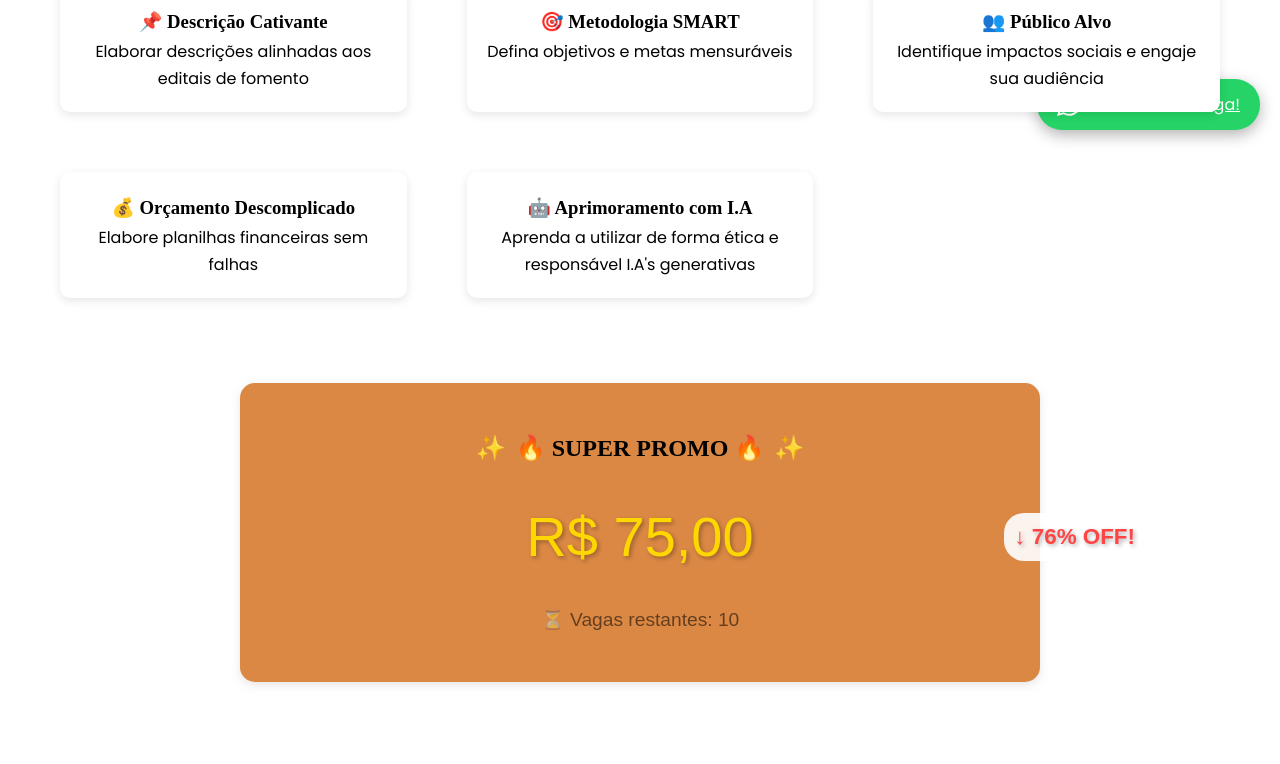
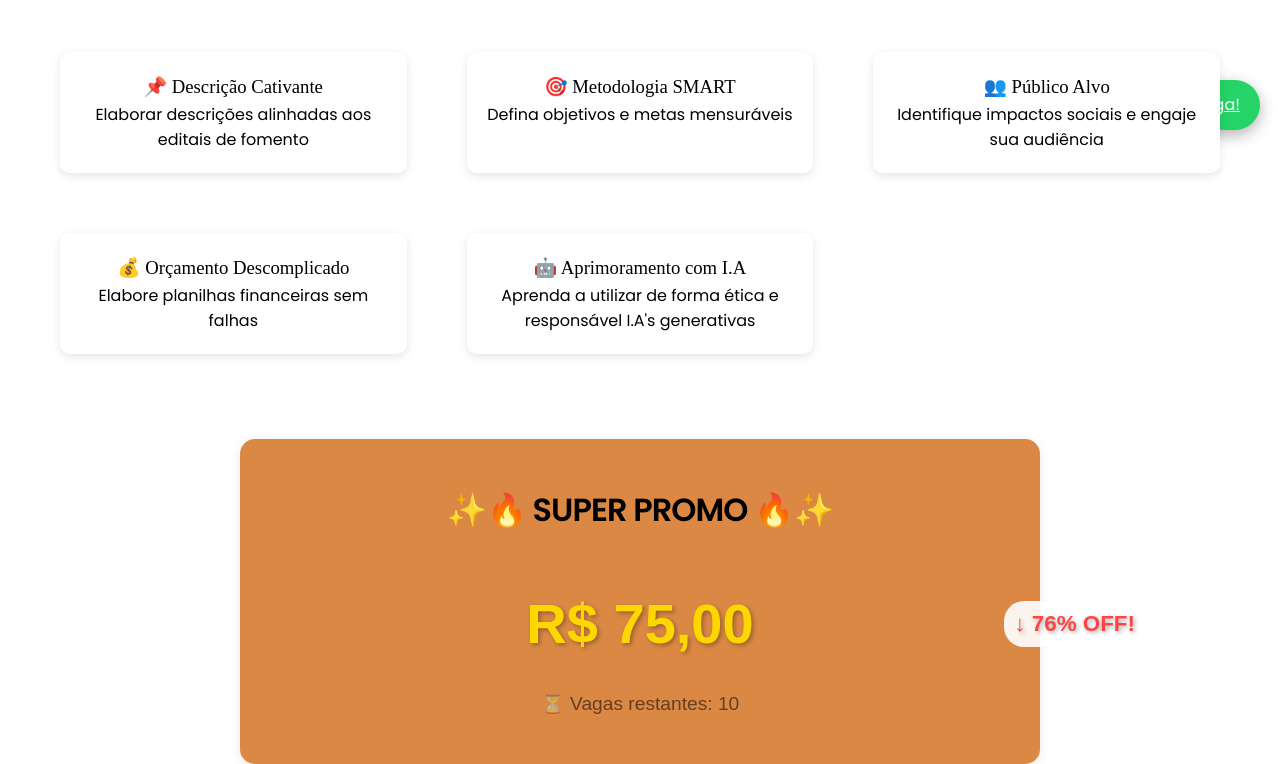
Before and after one commit to tuzzadesignErcandeeiro/landing-page-mx, a plain HTML site: page index.html in a window 1280 px wide. Shown: the part 650-1414 px from the top of the page. Drawn offline with Linux system fonts and the light colour scheme.

Commit message:
Update styles.css

```diff
--- a/css/styles.css
+++ b/css/styles.css
@@ -699,3 +699,71 @@ h1, h2, h3 {
         font-size: 2rem;
     }
 }
+/* Substitua o código atual de fontes por: */
+:root {
+    --font-primary: 'Poppins', sans-serif;
+}
+
+body {
+    font-family: var(--font-primary);
+    font-weight: 400; /* Peso regular como padrão */
+}
+
+h1, h2, h3, h4, h5, h6 {
+    font-weight: 700; /* Negrito para títulos */
+}
+
+/* Exemplo de uso de pesos diferentes */
+.btn {
+    font-weight: 600;
+}
+
+.card h3 {
+    font-weight: 500;
+}
+/* Importação otimizada */
+@import url('https://fonts.googleapis.com/css2?family=Poppins:wght@300;400;500;600;700&display=swap');
+
+/* Sistema de pesos */
+:root {
+    --thin: 300;
+    --regular: 400;
+    --medium: 500;
+    --semi-bold: 600;
+    --bold: 700;
+}
+
+/* Aplicação geral */
+body {
+    font-family: 'Poppins', -apple-system, BlinkMacSystemFont,
+                "Segoe UI", Roboto, Oxygen-Sans, Ubuntu, Cantarell,
+                sans-serif;
+    font-weight: var(--regular);
+    line-height: 1.6;
+}
+
+/* Hierarquia tipográfica */
+h1 {
+    font-size: 2.5rem;
+    font-weight: var(--bold);
+    line-height: 1.2;
+}
+
+h2 {
+    font-size: 2rem;
+    font-weight: var(--semi-bold);
+    margin-bottom: 1.5rem;
+}
+
+/* Elementos específicos */
+.card-title {
+    font-weight: var(--medium);
+}
+
+.price {
+    font-weight: var(--bold);
+}
+h1, h2 {
+    font-family: 'Poppins', 'Playfair Display', serif;
+    letter-spacing: -0.03em;
+}
```
